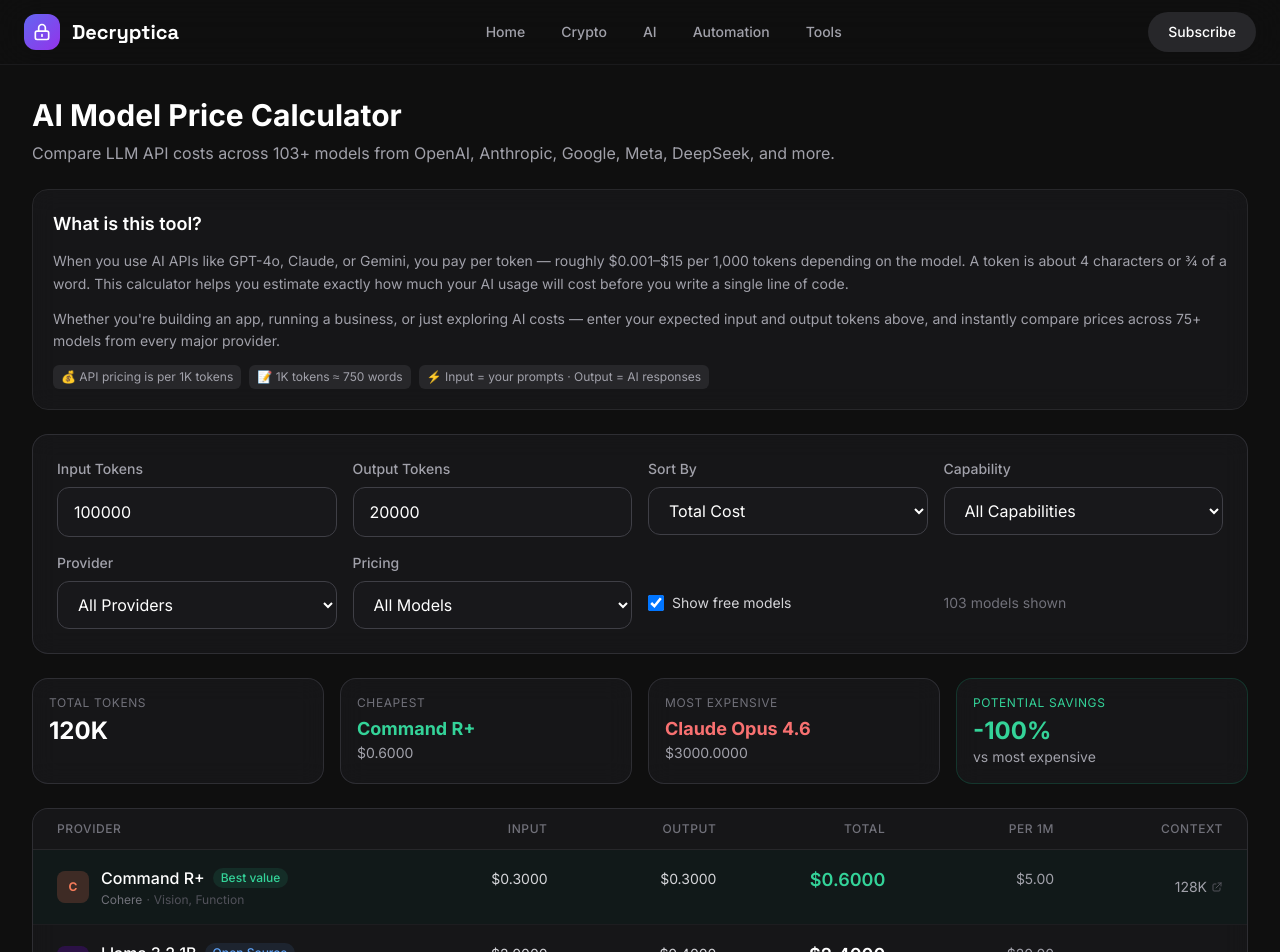
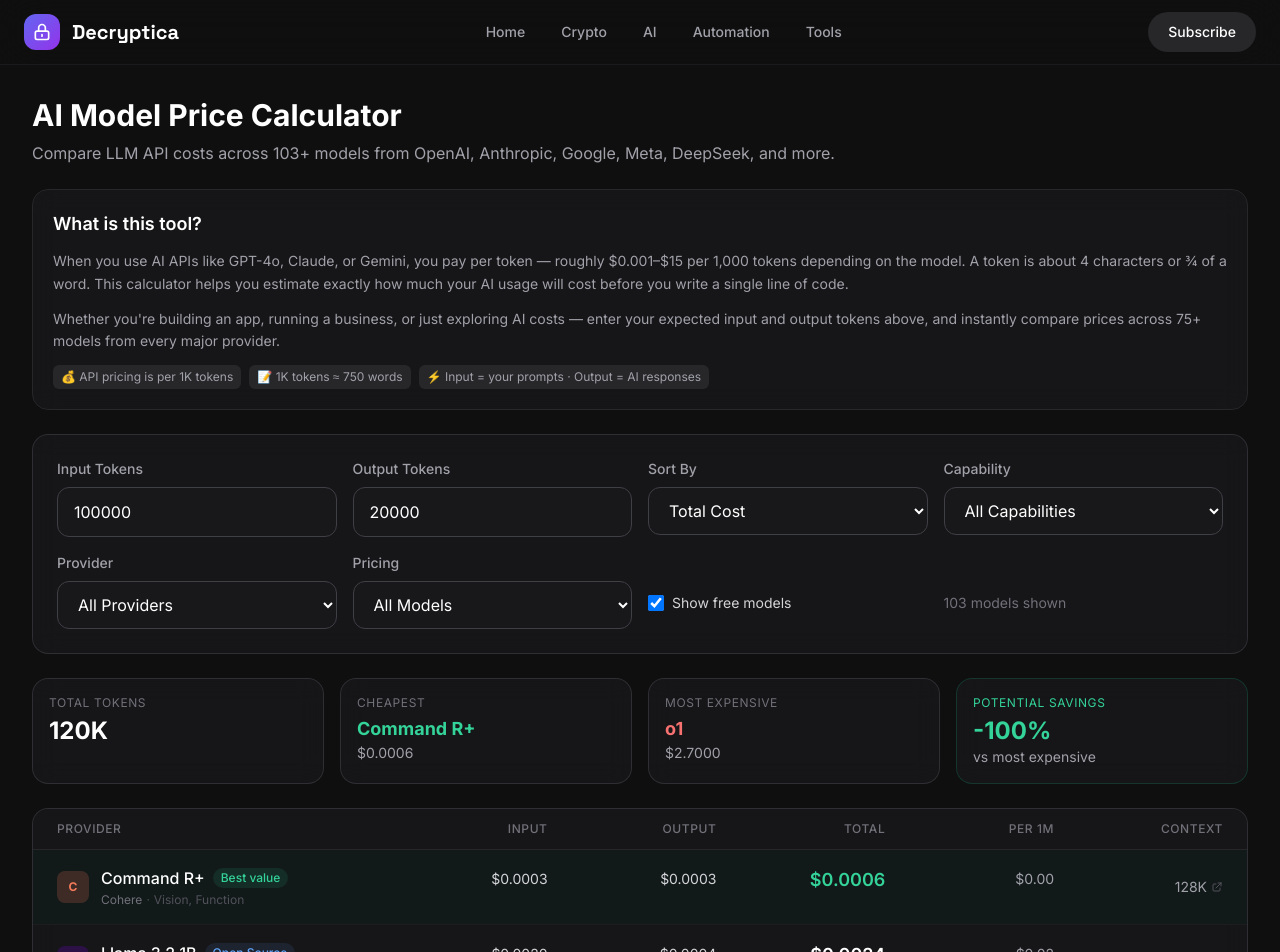
Before and after one commit to kevinthelobster/decryptica, a Next.js app: page /tools/ai-price-calculator in a window 1280 px wide. Shown: the top 952 px of the page. Built offline with nearby package versions, Linux system fonts and the light colour scheme.

Commit message:
fix calculator: correct per-million pricing formula and update Claude rates

```diff
--- a/app/tools/ai-price-calculator/Calculator.tsx
+++ b/app/tools/ai-price-calculator/Calculator.tsx
@@ -22,10 +22,10 @@
   { id: "openai-o4-mini", name: "o4-mini", provider: "OpenAI", input: 1.1, output: 4.4, supports: ["text", "reasoning"], contextWindow: 200000, color: "#10a37f", link: "https://openai.com/api/pricing", openSource: false },
   { id: "openai-gpt-oss-20b", name: "GPT-OSS 20B", provider: "OpenAI", input: 0.03, output: 0.1, supports: ["text"], contextWindow: 131000, color: "#10a37f", link: "https://openai.com/api/pricing", openSource: false },
   { id: "openai-gpt-oss-120b", name: "GPT-OSS 120B", provider: "OpenAI", input: 0.039, output: 0.1, supports: ["text"], contextWindow: 131000, color: "#10a37f", link: "https://openai.com/api/pricing", openSource: false },
-  { id: "anthropic-opus-4", name: "Claude Opus 4.6", provider: "Anthropic", input: 15.0, output: 75.0, supports: ["text", "vision", "function", "extended"], contextWindow: 1000000, color: "#d4a574", link: "https://www.anthropic.com/api/pricing", openSource: false },
+  { id: "anthropic-opus-4", name: "Claude Opus 4.6", provider: "Anthropic", input: 5.0, output: 25.0, supports: ["text", "vision", "function", "extended"], contextWindow: 1000000, color: "#d4a574", link: "https://www.anthropic.com/api/pricing", openSource: false },
   { id: "anthropic-sonnet-4", name: "Claude Sonnet 4.6", provider: "Anthropic", input: 3.0, output: 15.0, supports: ["text", "vision", "function", "extended"], contextWindow: 200000, color: "#d4a574", link: "https://www.anthropic.com/api/pricing", openSource: false },
-  { id: "anthropic-haiku-4", name: "Claude Haiku 4.5", provider: "Anthropic", input: 0.8, output: 4.0, supports: ["text", "vision", "function"], contextWindow: 200000, color: "#d4a574", link: "https://www.anthropic.com/api/pricing", openSource: false },
-  { id: "anthropic-haiku-3", name: "Claude 3.5 Haiku", provider: "Anthropic", input: 0.8, output: 4.0, supports: ["text", "vision", "function"], contextWindow: 200000, color: "#d4a574", link: "https://www.anthropic.com/api/pricing", openSource: false },
+  { id: "anthropic-haiku-4", name: "Claude Haiku 4.5", provider: "Anthropic", input: 1.0, output: 5.0, supports: ["text", "vision", "function"], contextWindow: 200000, color: "#d4a574", link: "https://www.anthropic.com/api/pricing", openSource: false },
+  { id: "anthropic-haiku-3-5", name: "Claude 3.5 Haiku", provider: "Anthropic", input: 0.8, output: 4.0, supports: ["text", "vision", "function"], contextWindow: 200000, color: "#d4a574", link: "https://www.anthropic.com/api/pricing", openSource: false },
   { id: "anthropic-sonnet-3-5", name: "Claude 3.5 Sonnet", provider: "Anthropic", input: 3.0, output: 15.0, supports: ["text", "vision", "function", "extended"], contextWindow: 200000, color: "#d4a574", link: "https://www.anthropic.com/api/pricing", openSource: false },
   { id: "google-gemini-2-5-pro", name: "Gemini 2.5 Pro", provider: "Google", input: 1.25, output: 5.0, supports: ["text", "vision", "function"], contextWindow: 1000000, color: "#4285f4", link: "https://ai.google.dev/pricing", openSource: false },
   { id: "google-gemini-2-5-flash", name: "Gemini 2.5 Flash", provider: "Google", input: 0.15, output: 0.6, supports: ["text", "vision", "function"], contextWindow: 1000000, color: "#4285f4", link: "https://ai.google.dev/pricing", openSource: false },
@@ -138,8 +138,8 @@
     });
 
     return filtered.map(p => {
-      const inputCost = p.input !== null ? (p.input * inputNum) / 1000 : null;
-      const outputCost = p.output !== null ? (p.output * outputNum) / 1000 : null;
+      const inputCost = p.input !== null ? (p.input * inputNum) / 1_000_000 : null;
+      const outputCost = p.output !== null ? (p.output * outputNum) / 1_000_000 : null;
       const total = inputCost !== null && outputCost !== null ? inputCost + outputCost : null;
       const per1M = total !== null && totalTokens > 0 ? total / totalTokens * 1000000 : null;
       return { ...p, inputCost, outputCost, total, per1M };
```
